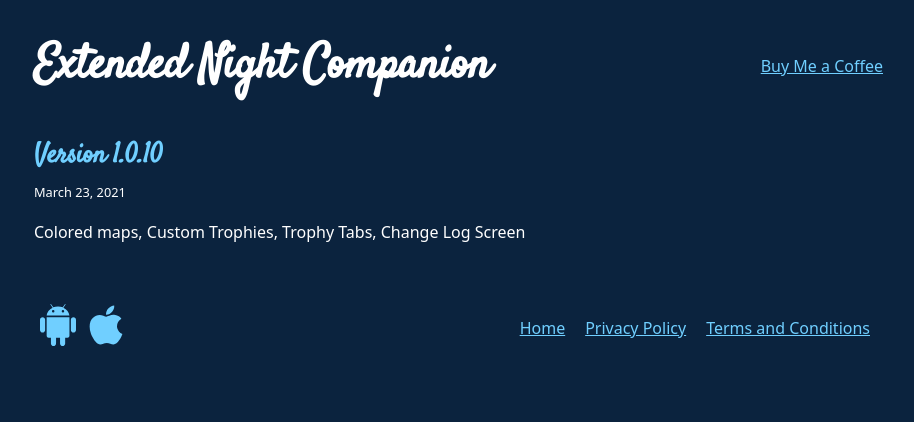
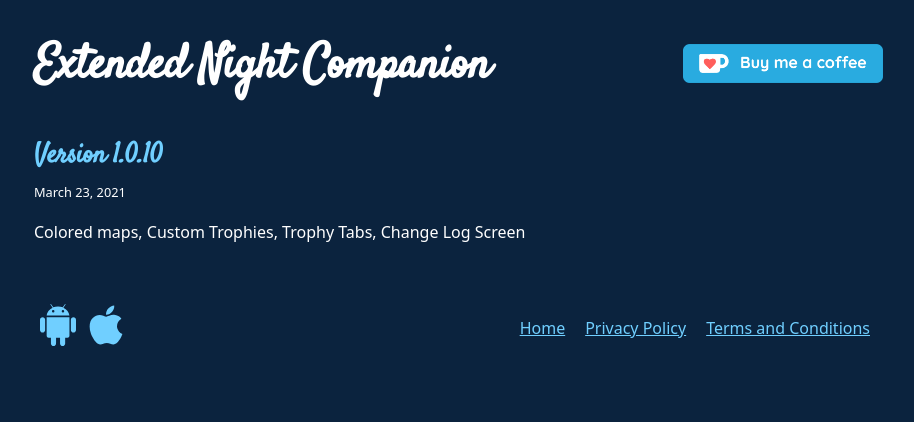
Before and after one commit to brooksbecton/Extended-Night-Privacy-Policy, a Gatsby site: page / in a window 1280 px wide. Shown: the whole page, without its empty margins (178-1092 px from the left). Built offline with nearby package versions, Linux system fonts and the light colour scheme; Gatsby itself is replaced by a stand-in of ours; some packages are replaced by stand-ins of ours.

Commit message:
Add buy me a coffee image

```diff
--- a/src/components/layout.js
+++ b/src/components/layout.js
@@ -4,7 +4,7 @@ import { OutboundLink } from "gatsby-plugin-google-analytics"
 import * as React from "react"
 import { AiFillAndroid, AiFillApple } from "react-icons/ai"
 import { SiKoFi } from "react-icons/si"
-
+import BuyMeACoffeeImage from "./../images/BuyMeACoffee.png"
 const Layout = ({ location, title, children }) => {
   const rootPath = `${__PATH_PREFIX__}/`
   const isRootPath = location.pathname === rootPath
@@ -52,7 +52,13 @@ const Layout = ({ location, title, children }) => {
             aria-label="KoFi Donation"
             href="https://ko-fi.com/brooksbecton"
           >
-            Buy Me a Coffee
+            <img
+              height={39}
+              width={200}
+              style={{ width: 200, height: 39 }}
+              src={BuyMeACoffeeImage}
+              alt="Buy Me a Coffee"
+            />
           </OutboundLink>
         </span>
       </header>
```
Also changed, not shown: src/images/BuyMeACoffee.png (added).
